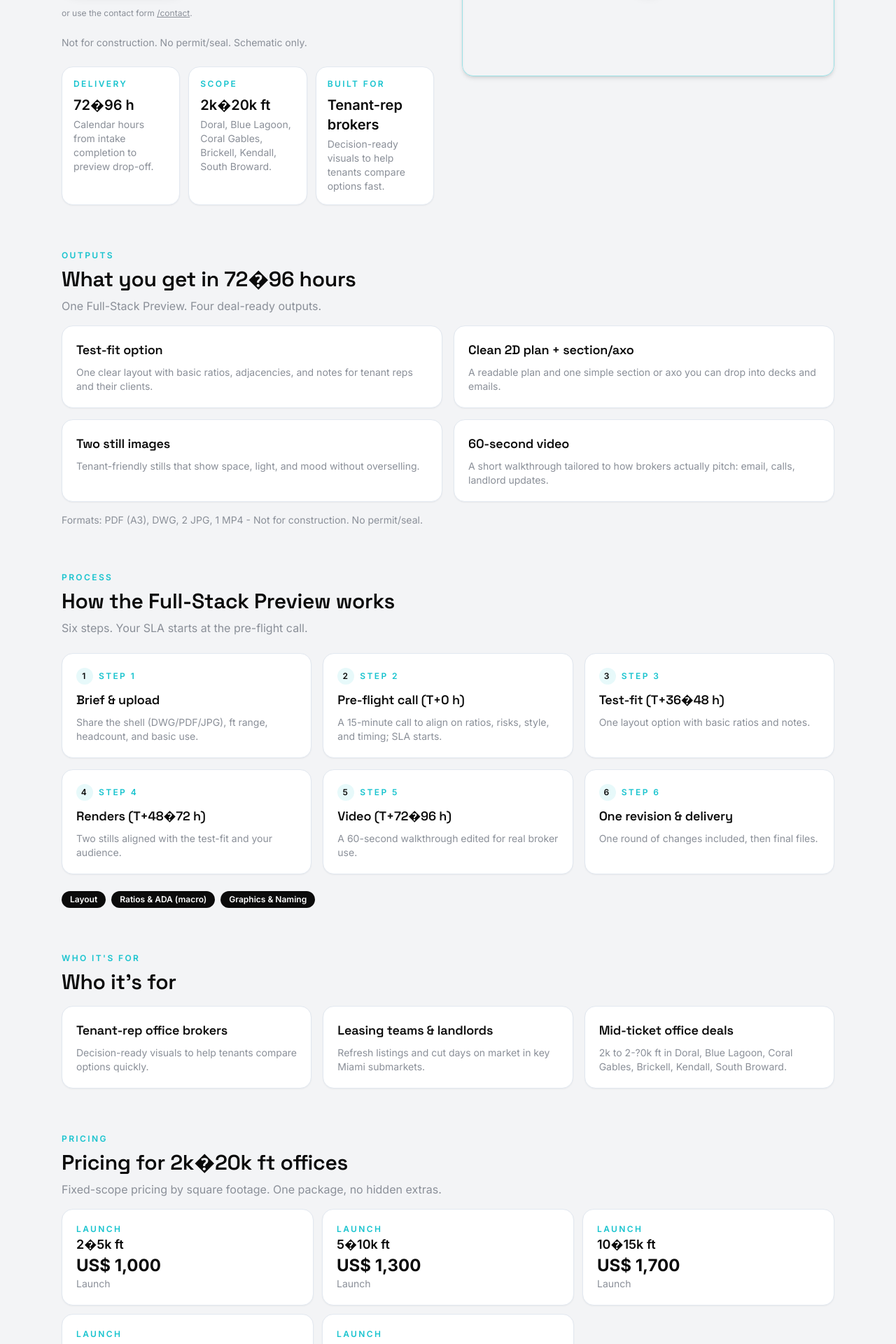
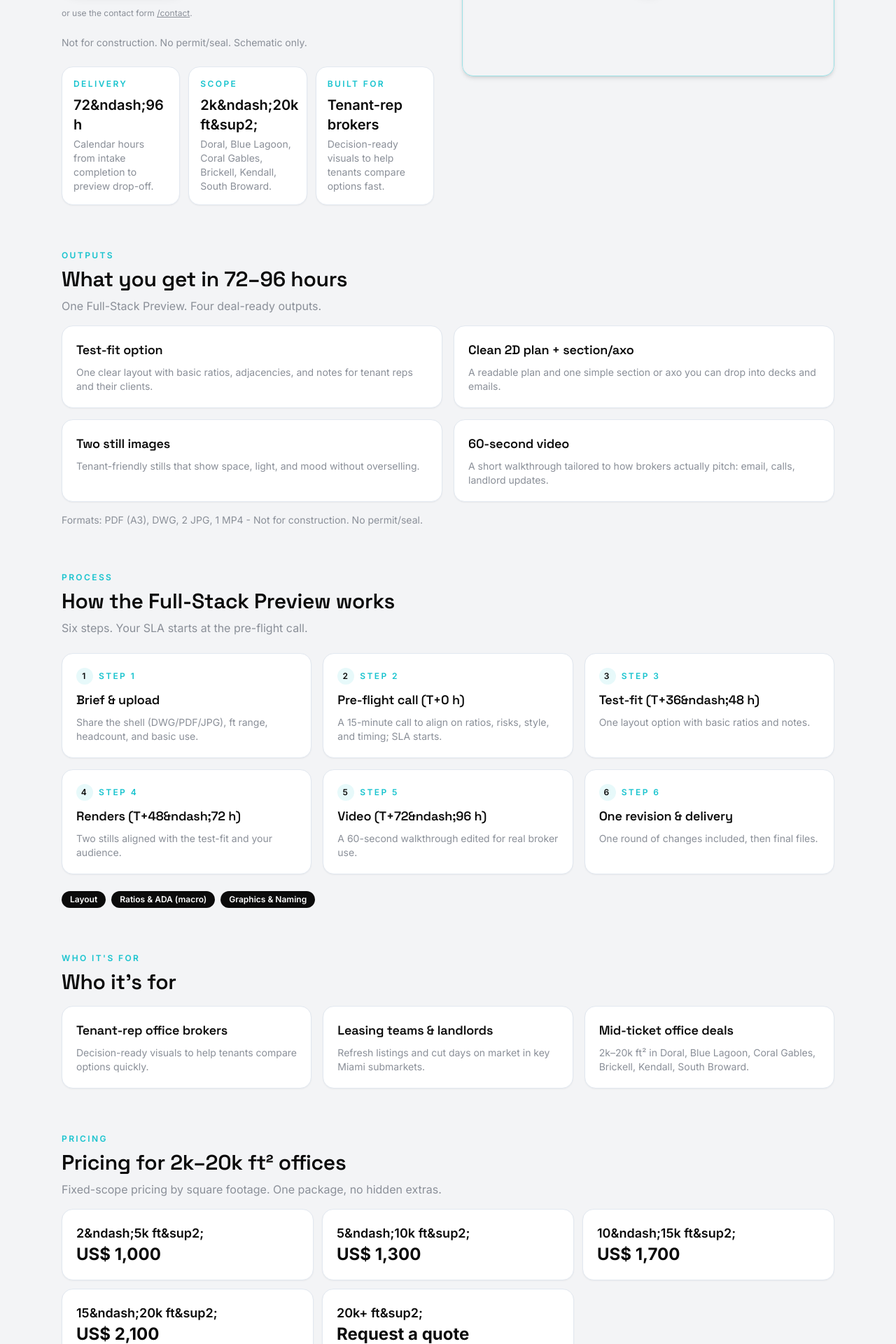
Before and after one commit to mategzg/Planora, a Next.js app: page / in a window 1280 px wide. Shown: the part 500-2420 px from the top of the page at 70% size. Built offline with nearby package versions, Linux system fonts and the light colour scheme.

Commit message:
chore: normalize ranges and pricing mailto

```diff
--- a/app/how-it-works/page.tsx
+++ b/app/how-it-works/page.tsx
@@ -34,7 +34,7 @@ export default function HowItWorksPage() {
           >
             <div className="flex items-center justify-between text-xs font-semibold uppercase tracking-[0.2em] text-accent">
               <span>Step {idx + 1}</span>
-              <span>{step.title.includes('T+') ? step.title.split(' ')[0] : '72�96 h'}</span>
+              <span>{step.title.includes('T+') ? step.title.split(' ')[0] : '72&ndash;96 h'}</span>
             </div>
             <h2 className="text-lg font-semibold text-ink">{step.title}</h2>
             <p className="text-sm text-muted">{step.detail}</p>
--- a/app/layout.tsx
+++ b/app/layout.tsx
@@ -10,9 +10,9 @@ const inter = Inter({ subsets: ['latin'], weight: ['400', '500', '600', '700'],
 const spaceGrotesk = Space_Grotesk({ subsets: ['latin'], weight: ['600', '700'], variable: '--font-space-grotesk' })
 const jetbrainsMono = JetBrains_Mono({ subsets: ['latin'], weight: ['500'], variable: '--font-jetbrains-mono' })
 
-const defaultTitle = 'Planora | Full-Stack office previews in 72�96 h for Miami brokers'
+const defaultTitle = 'Planora | Full-Stack office previews in 72&ndash;96 h for Miami brokers'
 const defaultDescription =
-  'Full-Stack office previews for tenant-rep brokers in Miami: one test-fit, clean 2D, two stills, and a 60-second video delivered in 72�96 hours for 2k�20k ft deals.'
+  'Full-Stack office previews for tenant-rep brokers in Miami: one test-fit, clean 2D, two stills, and a 60-second video delivered in 72&ndash;96 hours for 2k&ndash;20k ft&sup2; deals.'
 
 export const metadata: Metadata = {
   metadataBase: new URL(SITE_URL),
--- a/app/page.tsx
+++ b/app/page.tsx
@@ -13,16 +13,16 @@ import {
 } from '@/lib/content'
 
 export const metadata: Metadata = {
-  title: 'Planora | Full-Stack office previews in 72�96 h for Miami brokers',
+  title: 'Planora | Full-Stack office previews in 72&ndash;96 h for Miami brokers',
   description:
-    'Full-Stack office previews for tenant-rep brokers in Miami: one test-fit, clean 2D, two stills, and a 60-second video delivered in 72�96 hours for 2k�20k ft deals.',
+    'Full-Stack office previews for tenant-rep brokers in Miami: one test-fit, clean 2D, two stills, and a 60-second video delivered in 72&ndash;96 hours for 2k&ndash;20k ft&sup2; deals.',
   alternates: {
     canonical: 'https://planora-testfit.vercel.app/',
   },
   openGraph: {
-    title: 'Planora | Full-Stack office previews in 72�96 h for Miami brokers',
+    title: 'Planora | Full-Stack office previews in 72&ndash;96 h for Miami brokers',
     description:
-      'Full-Stack office previews for tenant-rep brokers in Miami: one test-fit, clean 2D, two stills, and a 60-second video delivered in 72�96 hours for 2k�20k ft deals.',
+      'Full-Stack office previews for tenant-rep brokers in Miami: one test-fit, clean 2D, two stills, and a 60-second video delivered in 72&ndash;96 hours for 2k&ndash;20k ft&sup2; deals.',
     url: 'https://planora-testfit.vercel.app/',
     images: ['/og-planora.png'],
   },
@@ -34,10 +34,10 @@ export default function HomePage() {
       <section className="grid items-center gap-10 lg:grid-cols-2">
         <div className="space-y-6">
           <p className="text-xs font-semibold uppercase tracking-[0.2em] text-accent">
-            For tenant-rep brokers  Miami  2k�20k ft
+            For tenant-rep brokers  Miami  2k&ndash;20k ft&sup2;
           </p>
           <h1 className="text-3xl font-bold sm:text-4xl lg:text-5xl">
-            Close faster with a Full-Stack Preview in 72�96 h
+            Close faster with a Full-Stack Preview in 72&ndash;96 h
           </h1>
           <p className="max-w-2xl text-lg text-muted">
             One decision-ready option: test-fit, clean 2D, two stills, and a 60-second video�built for tenant-rep deals in Miami's key submarkets.
@@ -88,7 +88,7 @@ export default function HomePage() {
       <section id="what-you-get" className="space-y-4">
         <div className="flex flex-col gap-2">
           <p className="text-xs font-semibold uppercase tracking-[0.2em] text-accent">Outputs</p>
-          <h2 className="text-2xl font-semibold sm:text-3xl">What you get in 72�96 hours</h2>
+          <h2 className="text-2xl font-semibold sm:text-3xl">What you get in 72&ndash;96 hours</h2>
           <p className="max-w-3xl text-muted">One Full-Stack Preview. Four deal-ready outputs.</p>
         </div>
         <div className="grid gap-4 md:grid-cols-2">
@@ -158,7 +158,7 @@ export default function HomePage() {
           </div>
           <div className="rounded-2xl border border-slate-200 bg-paper p-5 shadow-sm">
             <h3 className="text-lg font-semibold">Mid-ticket office deals</h3>
-            <p className="mt-2 text-sm text-muted">2k to 2-?0k ft in Doral, Blue Lagoon, Coral Gables, Brickell, Kendall, South Broward.</p>
+            <p className="mt-2 text-sm text-muted">2k&ndash;20k ft&sup2; in Doral, Blue Lagoon, Coral Gables, Brickell, Kendall, South Broward.</p>
           </div>
         </div>
       </section>
@@ -166,7 +166,7 @@ export default function HomePage() {
       <section id="pricing" className="space-y-4">
         <div className="flex flex-col gap-2">
           <p className="text-xs font-semibold uppercase tracking-[0.2em] text-accent">Pricing</p>
-          <h2 className="text-2xl font-semibold sm:text-3xl">Pricing for 2k�20k ft offices</h2>
+          <h2 className="text-2xl font-semibold sm:text-3xl">Pricing for 2k&ndash;20k ft&sup2; offices</h2>
           <p className="max-w-3xl text-muted">Fixed-scope pricing by square footage. One package, no hidden extras.</p>
         </div>
         <div className="grid gap-3 sm:grid-cols-2 lg:grid-cols-3">
@@ -175,14 +175,12 @@ export default function HomePage() {
               key={tier.range}
               className="rounded-2xl border border-slate-200 bg-paper p-5 shadow-sm"
             >
-              <p className="text-xs font-semibold uppercase tracking-[0.2em] text-accent">Launch</p>
               <p className="text-lg font-semibold">{tier.range}</p>
               <p className="text-2xl font-bold text-ink">{tier.price}</p>
-              <p className="text-sm text-muted">{tier.note}</p>
             </div>
           ))}
         </div>
-        <p className="text-sm text-muted">One revision included - SketchUp model on request - 50/50 payment - No rush - No Revit.</p>
+        <p className="text-sm text-muted">One revision included  SketchUp on request  50/50 payment  No rush  No Revit.</p>
         <Link
           href="/pricing"
           className="inline-flex w-fit rounded-full bg-accent px-4 py-2 text-sm font-semibold text-ink shadow-md transition duration-200 hover:-translate-y-0.5 hover:shadow-lg"
--- a/app/pricing/page.tsx
+++ b/app/pricing/page.tsx
@@ -8,17 +8,20 @@ import {
   primaryCta,
 } from '@/lib/content'
 
+const quoteMailto =
+  'mailto:planora.testfit@gmail.com?subject=Planora%20%20quote%20request%20%20%5BBroker%5D%20%20%5BSubmarket%5D%20%20%5BFt%5D&body=Hi%20Planora%20team,%0D%0A%0D%0AWe%20need%20a%20quote%20for%20a%20space%20above%2020k%20ft%26sup2%3B%20in%20%5BSubmarket%5D.%0D%0ACompany:%20%5BCompany%5D.%20Timeline:%20%5BDate%5D.%0D%0APlease%20advise%20next%20steps.%0D%0A%20[Name],%20[Phone]'
+
 export const metadata: Metadata = {
   title: 'Pricing | Planora',
   description:
-    'Launch pricing for the Planora Full-Stack Preview (2k�20k ft): fixed tiers, add-ons, and individual items for Miami tenant-rep brokers.',
+    'Launch pricing for the Planora Full-Stack Preview (2k&ndash;20k ft&sup2;): fixed tiers, add-ons, and individual items for Miami tenant-rep brokers.',
   alternates: {
     canonical: 'https://planora-testfit.vercel.app/pricing',
   },
   openGraph: {
     title: 'Pricing | Planora',
     description:
-      'Launch pricing for the Planora Full-Stack Preview (2k�20k ft): fixed tiers, add-ons, and individual items for Miami tenant-rep brokers.',
+      'Launch pricing for the Planora Full-Stack Preview (2k&ndash;20k ft&sup2;): fixed tiers, add-ons, and individual items for Miami tenant-rep brokers.',
     url: 'https://planora-testfit.vercel.app/pricing',
     images: ['/og-planora.png'],
   },
@@ -31,7 +34,7 @@ export default function PricingPage() {
         <p className="text-xs font-semibold uppercase tracking-[0.2em] text-accent">Pricing</p>
         <h1 className="text-3xl font-bold sm:text-4xl">Full Launch pricing and add-ons</h1>
         <p className="max-w-3xl text-muted">Fixed-scope pricing by square footage. One package, no hidden extras.</p>
-        <p className="text-sm text-muted">Launch pricing � first 60 days � up to 5 clients</p>
+        <p className="text-sm text-muted">Launch pricing &ndash; first 60 days &ndash; up to 5 clients</p>
       </header>
       <div className="grid gap-4 sm:grid-cols-2 lg:grid-cols-3">
         {pricingTiers.map((tier) => (
@@ -40,9 +43,9 @@ export default function PricingPage() {
             className="rounded-2xl border border-slate-200 bg-paper p-5 shadow-sm"
           >
             <p className="text-lg font-semibold">{tier.range}</p>
-            {tier.range === '20k+ ft' ? (
+            {tier.range === '20k+ ft&sup2;' ? (
               <a
-                href={primaryCta}
+                href={quoteMailto}
                 className="text-2xl font-bold text-accent underline underline-offset-4"
               >
                 Request a quote
@@ -92,7 +95,7 @@ export default function PricingPage() {
             <li key={item}>{item}</li>
           ))}
         </ul>
-        <p className="text-xs text-muted">One revision included  SketchUp on request  50/50 payment  No rush  No Revit.</p>
+        <p className="text-xs text-muted">One revision included · SketchUp on request · 50/50 payment · No rush · No Revit.</p>
       </div>
 
       <div className="flex flex-wrap gap-3">
--- a/lib/content.ts
+++ b/lib/content.ts
@@ -19,12 +19,12 @@ export const navItems: NavItem[] = [
 export const proofPoints = [
   {
     label: 'Delivery',
-    value: '72�96 h',
+    value: '72&ndash;96 h',
     detail: 'Calendar hours from intake completion to preview drop-off.',
   },
   {
     label: 'Scope',
-    value: '2k�20k ft',
+    value: '2k&ndash;20k ft&sup2;',
     detail: 'Doral, Blue Lagoon, Coral Gables, Brickell, Kendall, South Broward.',
   },
   {
@@ -64,30 +64,30 @@ export const steps = [
     title: 'Pre-flight call (T+0 h)',
     detail: 'A 15-minute call to align on ratios, risks, style, and timing; SLA starts.',
   },
-  { title: 'Test-fit (T+36�48 h)', detail: 'One layout option with basic ratios and notes.' },
+  { title: 'Test-fit (T+36&ndash;48 h)', detail: 'One layout option with basic ratios and notes.' },
   {
-    title: 'Renders (T+48�72 h)',
+    title: 'Renders (T+48&ndash;72 h)',
     detail: 'Two stills aligned with the test-fit and your audience.',
   },
-  { title: 'Video (T+72�96 h)', detail: 'A 60-second walkthrough edited for real broker use.' },
+  { title: 'Video (T+72&ndash;96 h)', detail: 'A 60-second walkthrough edited for real broker use.' },
   { title: 'One revision & delivery', detail: 'One round of changes included, then final files.' },
 ]
 
 export const qaChips = ['Layout', 'Ratios & ADA (macro)', 'Graphics & Naming']
 
 export const pricingTiers = [
-  { range: '2�5k ft', price: 'US$ 1,000', note: 'Launch' },
-  { range: '5�10k ft', price: 'US$ 1,300', note: 'Launch' },
-  { range: '10�15k ft', price: 'US$ 1,700', note: 'Launch' },
-  { range: '15�20k ft', price: 'US$ 2,100', note: 'Launch' },
-  { range: '20k+ ft', price: 'Request a quote', note: 'Scope review' },
+  { range: '2&ndash;5k ft&sup2;', price: 'US$ 1,000', note: 'Launch' },
+  { range: '5&ndash;10k ft&sup2;', price: 'US$ 1,300', note: 'Launch' },
+  { range: '10&ndash;15k ft&sup2;', price: 'US$ 1,700', note: 'Launch' },
+  { range: '15&ndash;20k ft&sup2;', price: 'US$ 2,100', note: 'Launch' },
+  { range: '20k+ ft&sup2;', price: 'Request a quote', note: 'Scope review' },
 ]
 
 export const pricingConditions = [
-  'Launch pricing (public) for Miami tenant-rep office previews (2k�20k ft); >20k by quote.',
+  'Launch pricing (public) for Miami tenant-rep office previews (2k&ndash;20k ft&sup2;); >20k by quote.',
   'Scope: 1 test-fit, 1 clean 2D plan (PDF A3), 1 section/axonometric, 2 JPG stills, 1x60s MP4, schematic only.',
   'One revision included; SketchUp 3D model available on request; no Revit export.',
-  'Delivery window 72�96 h from intake completion; no 48h rush option in public offer.',
+  'Delivery window 72&ndash;96 h from intake completion; no 48h rush option in public offer.',
   'Payment: 50/50 (deposit + delivery). Currency always shown as US$.',
   'Not for construction or permitting; tenant-facing and landlord-ready preview materials.',
   'File formats: PDF A3, DWG, 2x JPG stills, 1x MP4 video with subtle brand overlay.',
@@ -112,15 +112,15 @@ export const addOns = [
 ]
 
 export const individualItems = [
-  { title: 'Test-fit only', price: 'US$ 0.12/ft (min US$ 600)' },
+  { title: 'Test-fit only', price: 'US$ 0.12/ft&sup2; (min US$ 600)' },
   { title: 'Single render', price: 'US$ 400' },
   { title: '60-second video only', price: 'US$ 1,000' },
 ]
 
 export const caseStudies = [
   {
-    eyebrow: 'Demo – 3k ft – Delivered in 72 h',
-    title: 'Demo 3k ft – Delivered in 72 h',
+    eyebrow: 'Demo &ndash; 3k ft &ndash; Delivered in 72 h',
+    title: 'Demo 3k ft &ndash; Delivered in 72 h',
     body: 'One test-fit option focused on hybrid work.',
     bullets: [
       'Clean 2D + axo for landlord updates.',
@@ -128,8 +128,8 @@ export const caseStudies = [
     ],
   },
   {
-    eyebrow: 'Demo – 14k ft – Delivered in 72 h',
-    title: 'Demo 14k ft – Delivered in 72 h',
+    eyebrow: 'Demo &ndash; 14k ft &ndash; Delivered in 72 h',
+    title: 'Demo 14k ft &ndash; Delivered in 72 h',
     body: 'Single option aligned with target ratios.',
     bullets: [
       'Clean 2D + section for internal review.',
@@ -137,7 +137,7 @@ export const caseStudies = [
     ],
   },
   {
-    eyebrow: 'Demo – 8k ft – Delivered in 84 h',
+    eyebrow: 'Demo &ndash; 8k ft &ndash; Delivered in 84 h',
     title: 'Hybrid floorplate for a growth tenant',
     body: 'Balanced focus rooms + open plan for Miami corridors.',
     bullets: [
@@ -154,7 +154,7 @@ export const quickFaqs = [
       'Shell plan if available (DWG/PDF/JPG), ft range, headcount, basic use. Brand guidelines optional.',
   },
   {
-    question: 'When does the 72�96 h timeline start?',
+    question: 'When does the 72&ndash;96 h timeline start?',
     answer: 'Once we confirm the brief on a quick pre-flight call and have all inputs.',
   },
   {
@@ -175,7 +175,7 @@ export const faqs = [
       'Shell (DWG/PDF/JPG) if available, ft range, headcount, basic use, and any style cues. If no shell, we use a generic footprint to move fast.',
   },
   {
-    question: 'When does the 72�96 h SLA start?',
+    question: 'When does the 72&ndash;96 h SLA start?',
     answer:
       'After the pre-flight call confirms the brief and files. If inputs are missing, the SLA pauses until we have them.',
   },
@@ -185,7 +185,7 @@ export const faqs = [
   },
   {
     question: 'How do you price footage?',
-    answer: 'Public Launch tiers cover 2k�20k ft. >20k ft is quoted after a quick scope review.',
+    answer: 'Public Launch tiers cover 2k&ndash;20k ft&sup2;. >20k ft is quoted after a quick scope review.',
   },
   {
     question: 'Can you work under NDA?',
@@ -219,10 +219,10 @@ export const submarkets = [
   'Coral Gables',
   'Brickell',
   'Kendall',
-  'Broward South',
+  'South Broward',
   'Other',
 ]
 
-export const ftRanges = ['2�5k ft', '5�10k ft', '10�15k ft', '15�20k ft', '20k+ ft']
+export const ftRanges = ['2&ndash;5k ft&sup2;', '5&ndash;10k ft&sup2;', '10&ndash;15k ft&sup2;', '15&ndash;20k ft&sup2;', '20k+ ft&sup2;']
 
 export const giftStyles = ['Modern Minimal', 'Tech Chic', 'Warm Contemporary']
```
Also changed, not shown: 3 other files (tests, documents, lock files or other folders).
